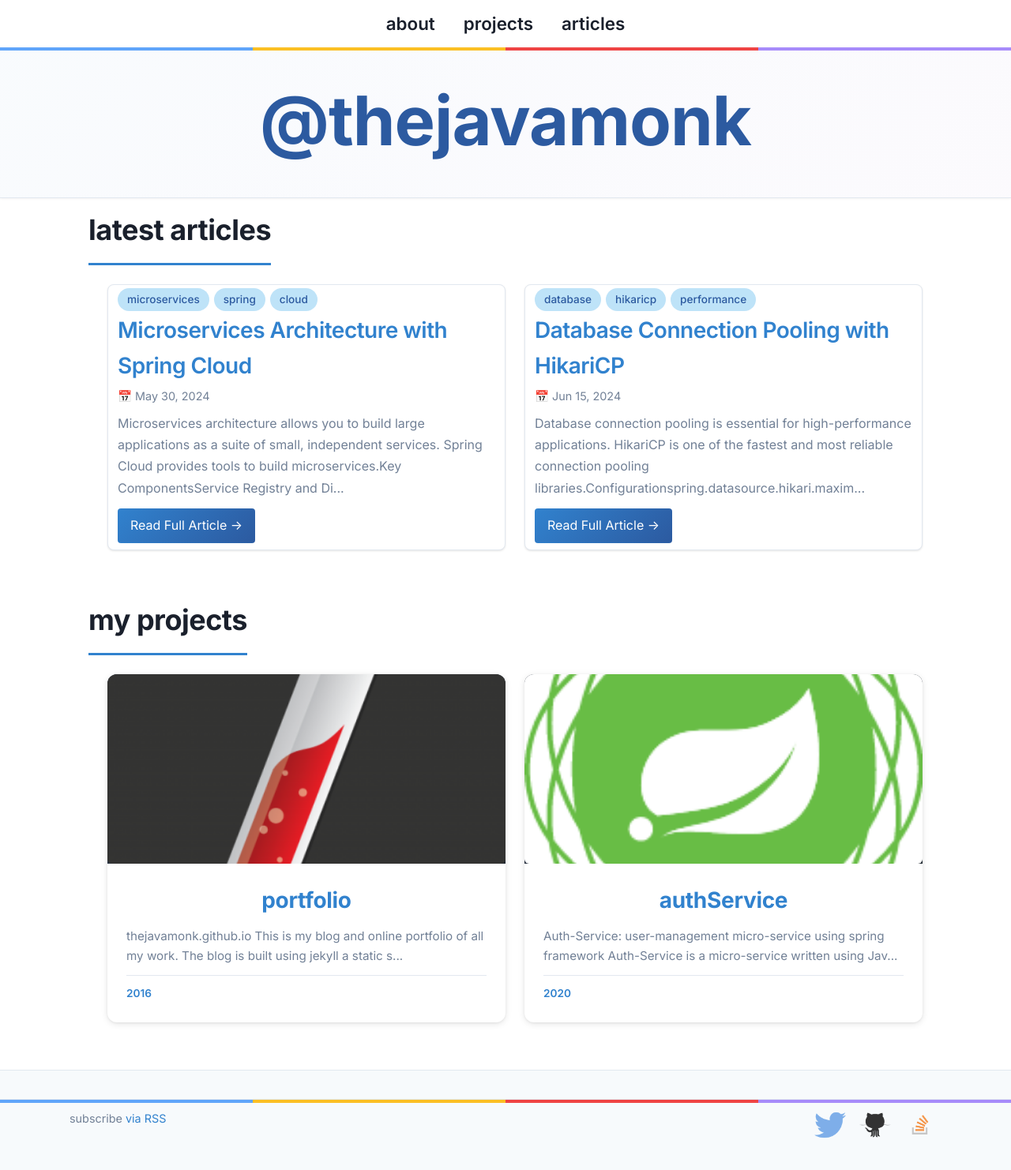
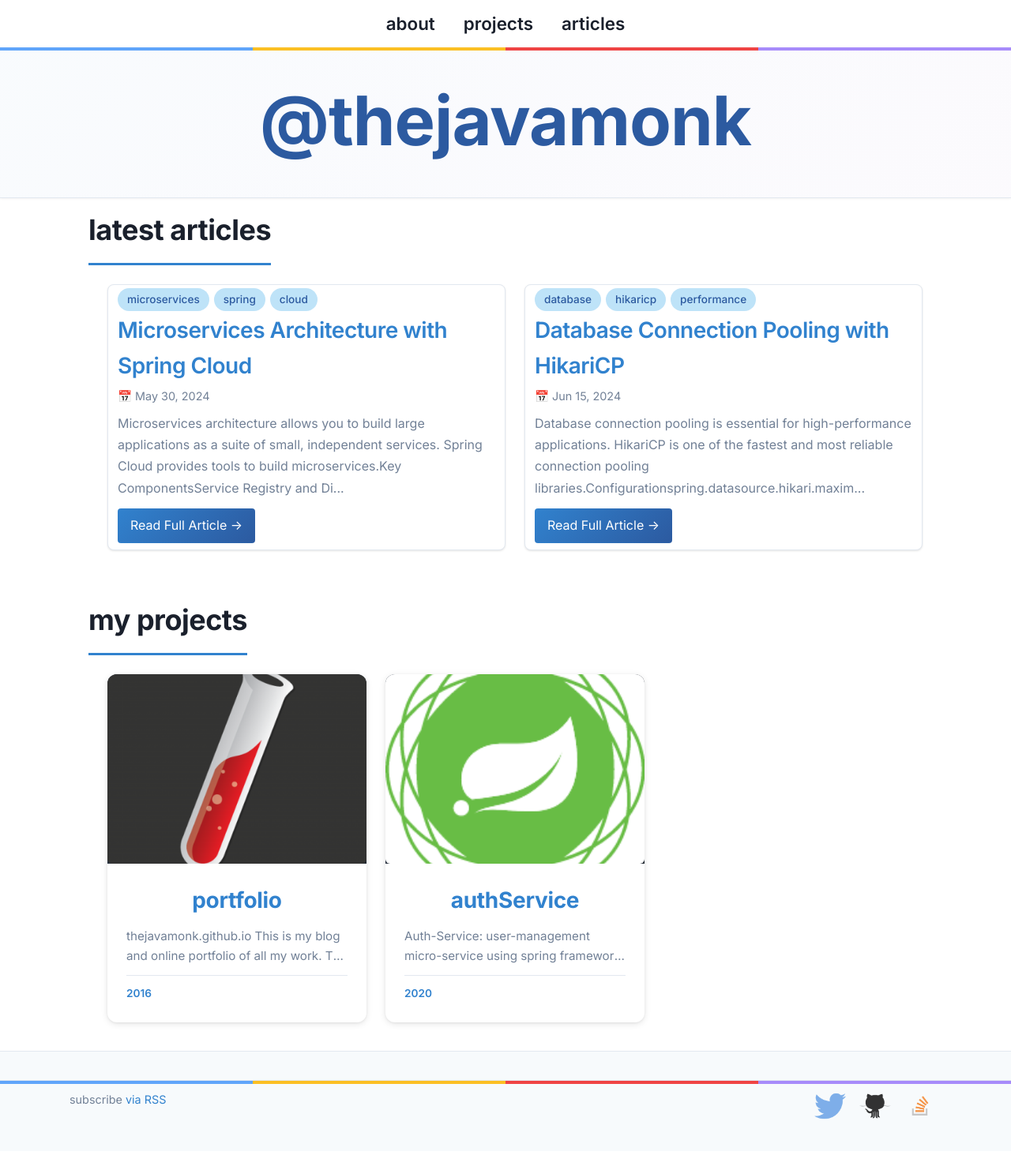
Before and after one commit to thejavamonk/thejavamonk.github.io, a Jekyll site: the page built from index.html, in a window 1280 px wide. Shown: the whole page at 79% size. Built offline with Jekyll 4.4.1, drawn with Linux system fonts in a browser that asks for light colours; after the commit the page ends 1458 px from its top, so only the background shows below that.

Commit message:
updated the projects section

```diff
--- a/index.html
+++ b/index.html
@@ -20,7 +20,7 @@ layout: default
 <section class="site-section site-section-last">
   <div class="wrapper">
       <h1>my projects</h1>
-        <ul class="project-list project-list-home">
+        <ul class="project-list">
           {% for project in site.categories['project'] reversed limit:2 %}
           {% include project.html %}
           {% endfor %}
```
